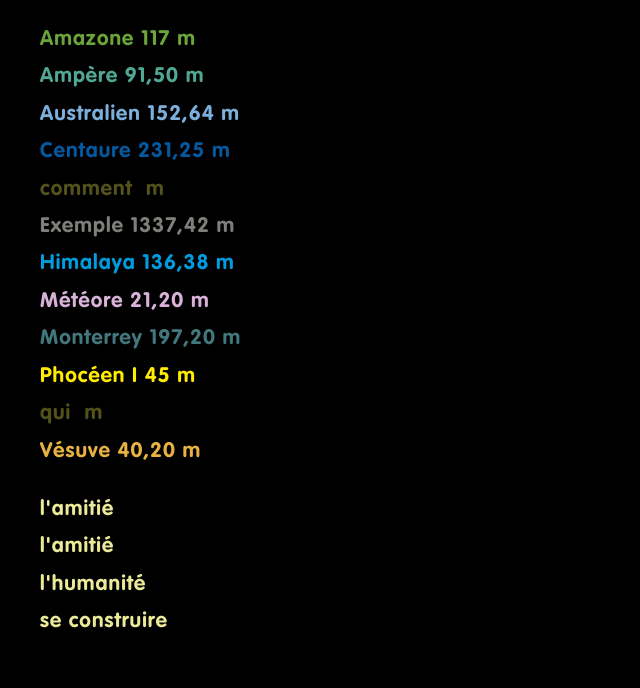
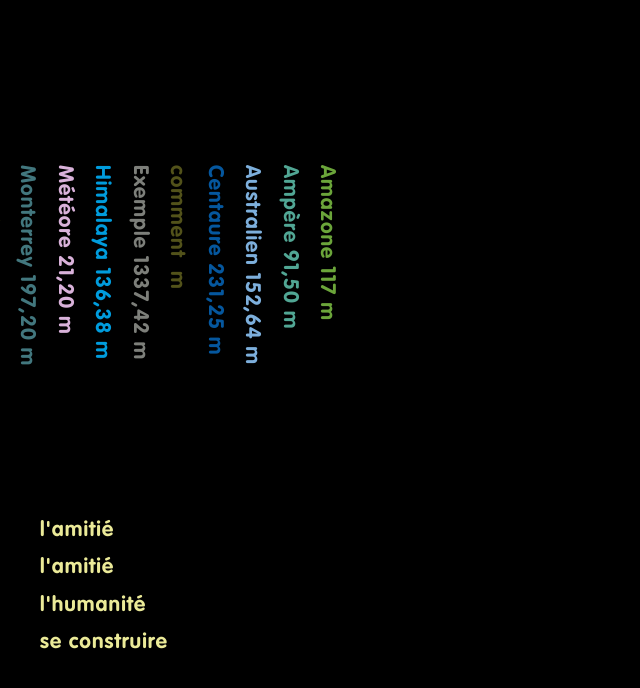
Before and after one commit to LesQuais/website, a Jekyll site: the page built from index.html, in a window 1280 px wide. Shown: the top 688 px of the page, without its empty margins (0-640 px from the left). Built offline with Jekyll 4.4.1, drawn with Linux system fonts in a browser that asks for light colours; Markdown is read by kramdown in place of the engine named in the settings.

Commit message:
Rotate boat names

```diff
--- a/css/index.css
+++ b/css/index.css
@@ -9,3 +9,12 @@ ol {
 #words {
 	color: rgb(235, 234, 152);
 }
+
+#boats {
+	display: inline-block;
+
+	-webkit-transform:	rotate(90deg);
+	-moz-transform:		rotate(90deg);
+	-o-transform:		rotate(90deg);
+	-ms-transform:		rotate(90deg);
+}
```
